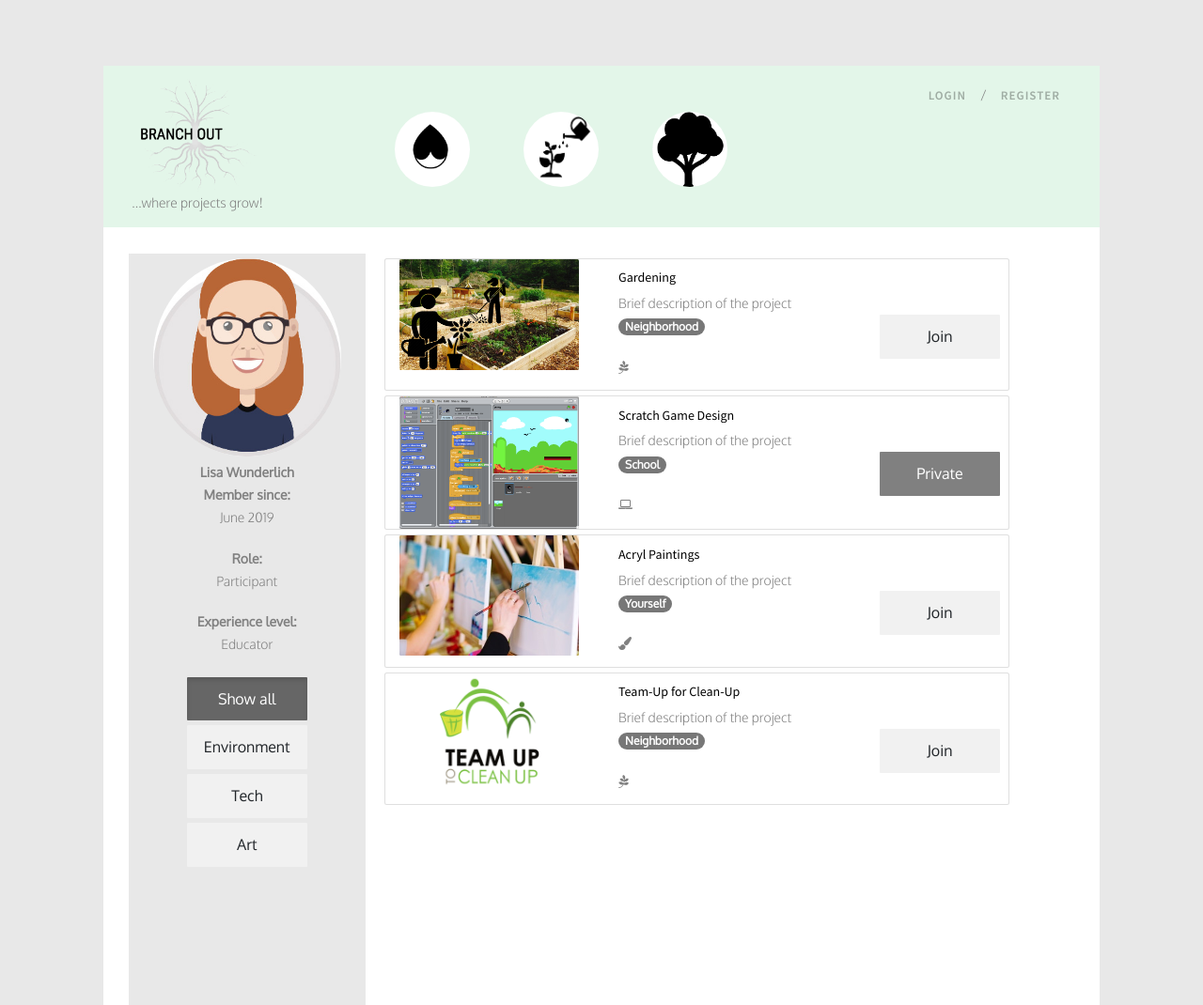
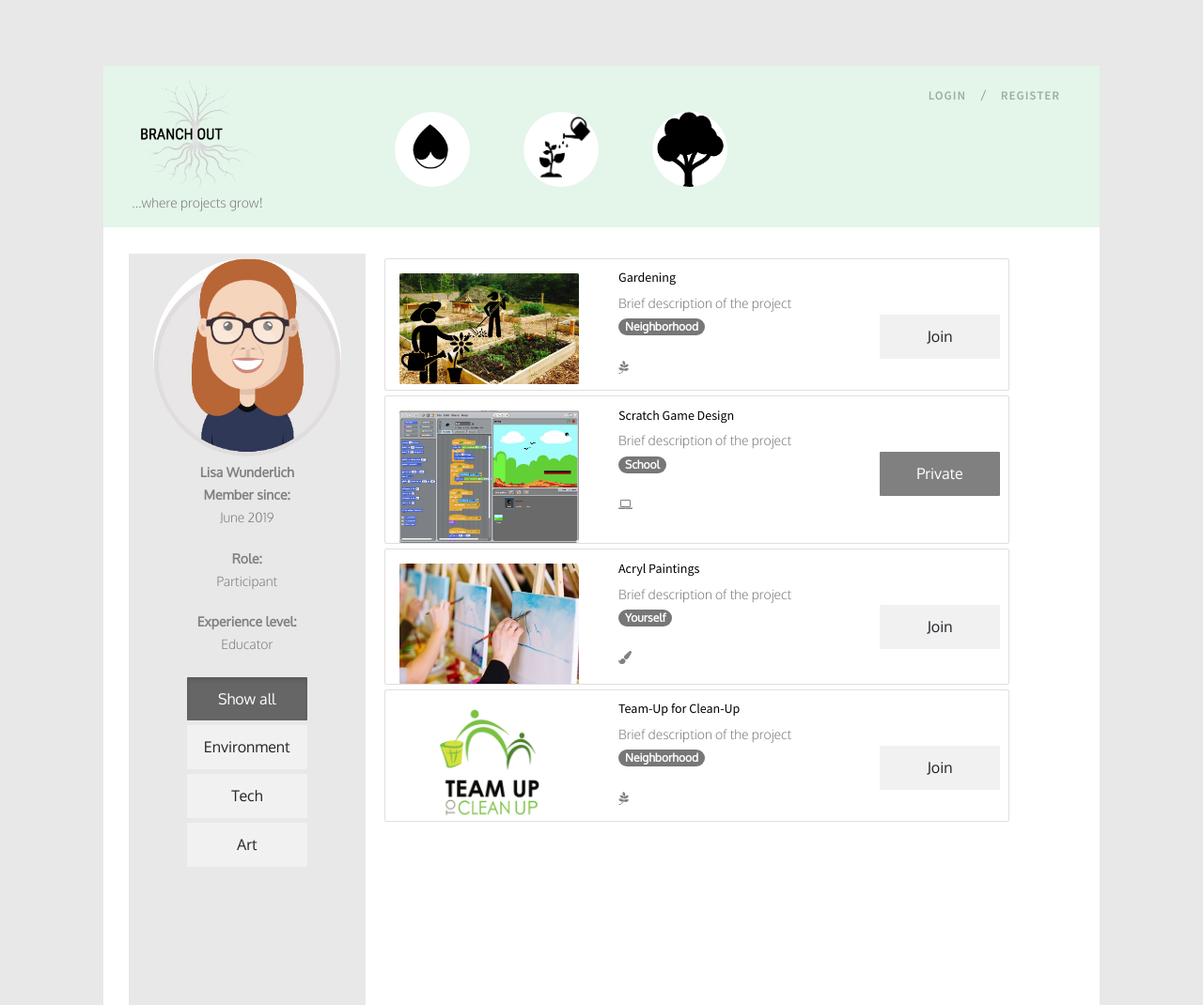
Before and after one commit to ricnad/WomenandCode-Hackathon-Projectsite, a plain HTML site: page projects.html in a window 1280 px wide. Shown: the top 1070 px of the page at 94% size. Drawn offline with nearby package versions, Linux system fonts and the light colour scheme; files whose address does not match are found by name; a web font is replaced by a local one.

Commit message:
update project

```diff
--- a/projects.html
+++ b/projects.html
@@ -89,7 +89,7 @@
                             <div class="row">
                                 <div class="card col-md-7">
                                     <div class="row">
-                                        <div class="col-md-4">
+                                        <div class="col-md-4 mt-4">
                                             <img src="images/Gardening.png" class="card-img" alt="Project image">
                                         </div>
                                         <div class="col-md-8">
@@ -128,8 +128,8 @@
                             <div class="row">
                                 <div class="card col-md-7">
                                     <div class="row">
-                                        <div class="col-md-4 mx-auto d-block">
-                                            <img src="images/Game.png" class="card-img mx-auto d-block" alt="Project image">
+                                        <div class="col-md-4 mt-4">
+                                            <img src="images/Game.png" class="card-img d-block" alt="Project image">
                                         </div>
                                         <div class="col-md-8">
                                             <div class="card-body">
@@ -167,7 +167,7 @@
                             <div class="row">
                                 <div class="card col-md-7">
                                     <div class="row">
-                                        <div class="col-md-4">
+                                        <div class="col-md-4 mt-4">
                                             <img src="images/painting.jpeg" class="card-img" alt="Project image">
                                         </div>
                                         <div class="col-md-8">
@@ -206,7 +206,7 @@
                             <div class="row">
                                 <div class="card col-md-7">
                                     <div class="row">
-                                        <div class="col-md-4">
+                                        <div class="col-md-4 mt-4">
                                             <img src="images/teamup-cleanup-logo.png" class="card-img" alt="Project image">
                                         </div>
                                         <div class="col-md-8">
```
